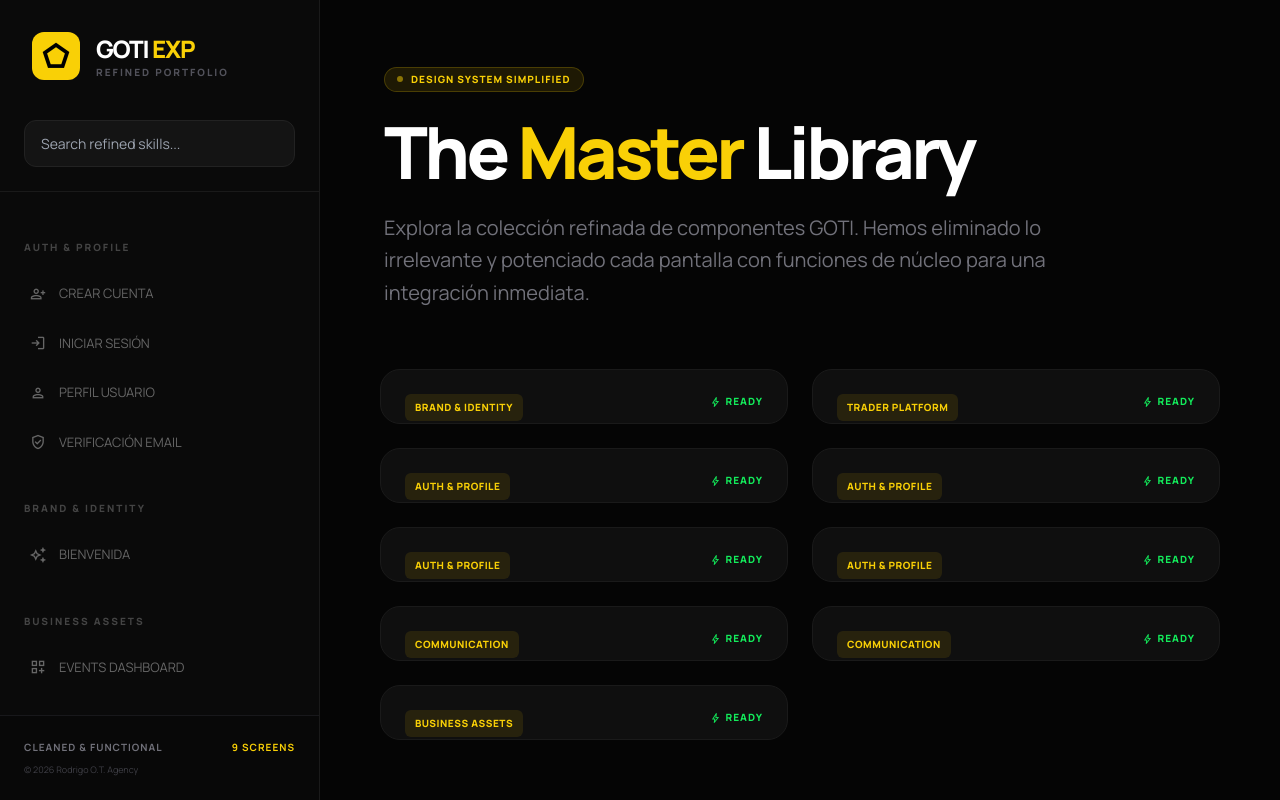
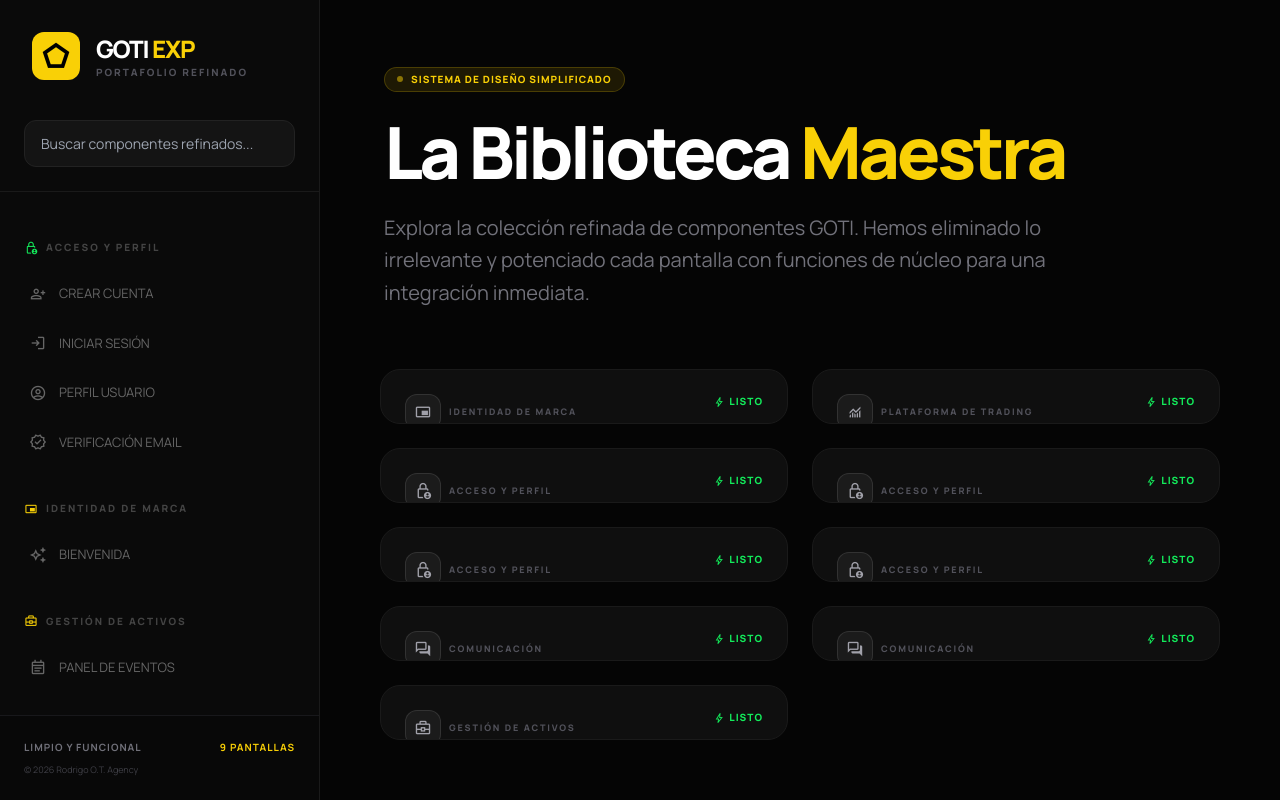
Before and after one commit to RoOrTi/goti-design-system, a plain HTML site: page goti_explorer.html in a window 1280 px wide. Drawn offline with nearby package versions, Linux system fonts and the light colour scheme.

Commit message:
GTLCYSLC: Traducción completa a español y optimización de iconos en GOTI Explorer

```diff
--- a/goti_explorer.html
+++ b/goti_explorer.html
@@ -269,12 +269,12 @@
                 </div>
                 <div>
                     <h1 class="font-black text-2xl tracking-tighter">GOTI <span class="text-primary">EXP</span></h1>
-                    <p class="text-[10px] text-zinc-600 uppercase font-black tracking-[0.2em]">Refined Portfolio</p>
+                    <p class="text-[10px] text-zinc-600 uppercase font-black tracking-[0.2em]">Portafolio Refinado</p>
                 </div>
             </div>
 
             <div class="search-box">
-                <input type="text" id="searchInput" class="search-input" placeholder="Search refined skills...">
+                <input type="text" id="searchInput" class="search-input" placeholder="Buscar componentes refinados...">
             </div>
 
             <div class="flex-1 overflow-y-auto py-4" id="navList">
@@ -284,8 +284,8 @@
             <div class="p-6 border-t border-zinc-900 bg-black/20 flex flex-col gap-2">
                 <div
                     class="flex justify-between items-center text-[10px] text-zinc-500 font-bold uppercase tracking-widest">
-                    <span>Cleaned & Functional</span>
-                    <span class="text-primary" id="totalCount">0 Screens</span>
+                    <span>Limpio y Funcional</span>
+                    <span class="text-primary" id="totalCount">0 Pantallas</span>
                 </div>
                 <p class="text-[9px] text-zinc-700 font-medium">© 2026 Rodrigo O.T. Agency</p>
             </div>
@@ -309,9 +309,9 @@
 
                     <div class="flex items-center gap-4">
                         <div class="flex bg-black p-1 rounded-xl gap-1 border border-zinc-800">
-                            <button class="vp-btn" data-width="375px">Mobile</button>
+                            <button class="vp-btn" data-width="375px">Móvil</button>
                             <button class="vp-btn" data-width="768px">Tablet</button>
-                            <button class="vp-btn active" data-width="100%">Full</button>
+                            <button class="vp-btn active" data-width="100%">Completo</button>
                         </div>
                         <a id="externalLink" href="#" target="_blank"
                             class="size-10 bg-primary text-black rounded-xl hover:scale-110 active:scale-95 transition-all flex items-center justify-center shadow-lg shadow-primary/20">
@@ -331,10 +331,10 @@
                     <div
                         class="inline-flex items-center gap-2 px-3 py-1 rounded-full bg-primary/10 border border-primary/20 text-primary text-[10px] font-black uppercase tracking-widest mb-6">
                         <span class="size-1.5 rounded-full bg-primary animate-pulse"></span>
-                        Design System Simplified
+                        Sistema de Diseño Simplificado
                     </div>
-                    <h1 class="text-7xl font-black tracking-tighter mb-6 leading-none">The <span
-                            class="text-primary">Master</span> Library</h1>
+                    <h1 class="text-7xl font-black tracking-tighter mb-6 leading-none">La Biblioteca <span
+                            class="text-primary">Maestra</span></h1>
                     <p class="text-zinc-500 max-w-2xl text-xl font-medium leading-relaxed">
                         Explora la colección refinada de componentes GOTI. Hemos eliminado lo irrelevante y potenciado
                         cada pantalla con funciones de núcleo para una integración inmediata.
@@ -348,20 +348,29 @@
     </div>
 
     <script>
-        // Refined Screen Data
+        // Mapeo de Categorías con Iconos y Nombres Traducidos
+        const categoryMap = {
+            'Brand & Identity': { name: 'Identidad de Marca', icon: 'branding_watermark', color: '#f9d006' },
+            'Trader Platform': { name: 'Plataforma de Trading', icon: 'monitoring', color: '#13ec5b' },
+            'Auth & Profile': { name: 'Acceso y Perfil', icon: 'lock_person', color: '#13ec5b' },
+            'Communication': { name: 'Comunicación', icon: 'forum', color: '#f9d006' },
+            'Business Assets': { name: 'Gestión de Activos', icon: 'business_center', color: '#f9d006' }
+        };
+
+        // Datos de Pantallas Refinados
         const screens = [
             { category: 'Brand & Identity', name: 'BIENVENIDA', path: 'stitch_goti_welcome_screen/bienvenida/code.html', icon: 'auto_awesome' },
-            { category: 'Trader Platform', name: 'DASHBOARD PRINCIPAL', path: 'stitch_goti_welcome_screen/inicio/code.html', icon: 'monitoring' },
+            { category: 'Trader Platform', name: 'DASHBOARD PRINCIPAL', path: 'stitch_goti_welcome_screen/inicio/code.html', icon: 'grid_view' },
             { category: 'Auth & Profile', name: 'CREAR CUENTA', path: 'stitch_goti_welcome_screen/crear_cuenta/code.html', icon: 'person_add' },
             { category: 'Auth & Profile', name: 'INICIAR SESIÓN', path: 'stitch_goti_welcome_screen/iniciar_sesión/code.html', icon: 'login' },
-            { category: 'Auth & Profile', name: 'PERFIL USUARIO', path: 'stitch_goti_welcome_screen/perfil/code.html', icon: 'person' },
-            { category: 'Auth & Profile', name: 'VERIFICACIÓN EMAIL', path: 'stitch_goti_welcome_screen/verificación_email/code.html', icon: 'verified_user' },
-            { category: 'Communication', name: 'CHAT CENTER', path: 'stitch_goti_welcome_screen/goti_designer_chat_center/code.html', icon: 'chat' },
-            { category: 'Communication', name: 'CONTACT SCREEN', path: 'stitch_goti_welcome_screen/goti_inquiry_&_contact_screen/code.html', icon: 'mail' },
-            { category: 'Business Assets', name: 'EVENTS DASHBOARD', path: 'stitch_goti_welcome_screen/goti_business_events_dashboard/code.html', icon: 'dashboard_customize' }
+            { category: 'Auth & Profile', name: 'PERFIL USUARIO', path: 'stitch_goti_welcome_screen/perfil/code.html', icon: 'account_circle' },
+            { category: 'Auth & Profile', name: 'VERIFICACIÓN EMAIL', path: 'stitch_goti_welcome_screen/verificación_email/code.html', icon: 'verified' },
+            { category: 'Communication', name: 'CENTRO DE CHAT', path: 'stitch_goti_welcome_screen/goti_designer_chat_center/code.html', icon: 'chat' },
+            { category: 'Communication', name: 'PANTALLA DE CONTACTO', path: 'stitch_goti_welcome_screen/goti_inquiry_&_contact_screen/code.html', icon: 'mail' },
+            { category: 'Business Assets', name: 'PANEL DE EVENTOS', path: 'stitch_goti_welcome_screen/goti_business_events_dashboard/code.html', icon: 'event_note' }
         ];
 
-        // Group by category
+        // Agrupar por categoría
         const categories = {};
         screens.forEach(s => {
             if (!categories[s.category]) categories[s.category] = [];
@@ -380,20 +389,21 @@
         const currentPath = document.getElementById('currentPath');
         const externalLink = document.getElementById('externalLink');
 
-        totalCount.textContent = `${screens.length} Screens`;
+        totalCount.textContent = `${screens.length} Pantallas`;
 
         function renderSidebar(filter = '') {
             navList.innerHTML = '';
             Object.keys(categories).sort().forEach(cat => {
+                const catInfo = categoryMap[cat];
                 const catScreens = categories[cat].filter(s =>
                     s.name.toLowerCase().includes(filter.toLowerCase()) ||
-                    s.category.toLowerCase().includes(filter.toLowerCase())
+                    catInfo.name.toLowerCase().includes(filter.toLowerCase())
                 );
 
                 if (catScreens.length > 0) {
                     const header = document.createElement('div');
-                    header.className = 'category-header';
-                    header.textContent = cat;
+                    header.className = 'category-header flex items-center gap-2';
+                    header.innerHTML = `<span class="material-symbols-outlined text-[14px]" style="color: ${catInfo.color}">${catInfo.icon}</span> ${catInfo.name}`;
                     navList.appendChild(header);
 
                     catScreens.forEach(screen => {
@@ -410,21 +420,32 @@
         function renderGrid(filter = '') {
             gridContent.innerHTML = '';
             screens.forEach(screen => {
+                const catInfo = categoryMap[screen.category];
                 if (screen.name.toLowerCase().includes(filter.toLowerCase()) ||
-                    screen.category.toLowerCase().includes(filter.toLowerCase())) {
+                    catInfo.name.toLowerCase().includes(filter.toLowerCase())) {
 
                     const card = document.createElement('div');
                     card.className = 'skill-card';
                     card.innerHTML = `
                         <div class="functional-badge">
-                            <span class="material-symbols-outlined text-[12px]">bolt</span> Ready
+                            <span class="material-symbols-outlined text-[12px]">bolt</span> LISTO
                         </div>
-                        <div class="tag">${screen.category}</div>
-                        <div class="icon-box">
-                            <span class="material-symbols-outlined text-3xl font-bold">${screen.icon}</span>
+
+                        <div class="flex items-center gap-2 mb-2">
+                             <div class="size-9 rounded-xl flex items-center justify-center bg-white/5 border border-white/10 text-zinc-400 group-hover:text-primary transition-colors" title="${catInfo.name}">
+                                <span class="material-symbols-outlined text-lg">${catInfo.icon}</span>
+                            </div>
+                            <span class="text-[9px] font-black uppercase tracking-[0.2em] text-zinc-600">${catInfo.name}</span>
                         </div>
-                        <h3>${screen.name}</h3>
-                        <p>High-fidelity refined UI module for ${screen.category.toLowerCase()} applications.</p>
+
+                        <div class="icon-box !bg-zinc-900/50 !border !border-white/5">
+                            <span class="material-symbols-outlined text-3xl font-bold" style="color: ${catInfo.color}">${screen.icon}</span>
+                        </div>
+
+                        <div class="mt-2">
+                            <h3 class="text-lg font-black tracking-tight">${screen.name}</h3>
+                            <p class="text-[11px] text-zinc-500 mt-1 leading-relaxed italic">Módulo de alta fidelidad optimizado.</p>
+                        </div>
                     `;
                     card.onclick = () => {
                         const navItem = Array.from(document.querySelectorAll('.nav-item')).find(el => el.textContent.includes(screen.name));
```
